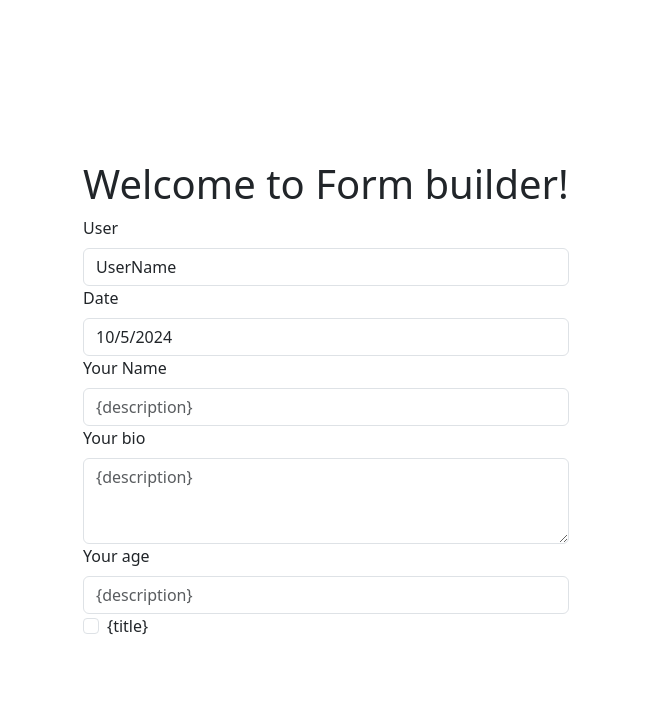
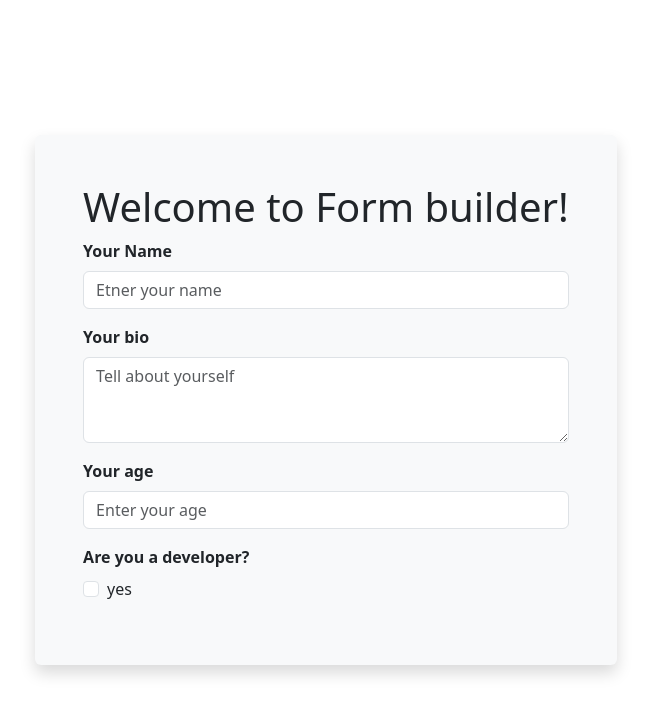
Before and after one commit to georgdronov/CourseProject, a React (Create React App) app in the folder client/: page /form-builder in a window 1280 px wide. Shown: the top 714 px of the page, without its empty margins (314-965 px from the left). Built offline with nearby package versions, Linux system fonts and the light colour scheme.

Commit message:
add styles and structure to components

```diff
--- a/client/src/components/questions/CheckboxQuestion.jsx
+++ b/client/src/components/questions/CheckboxQuestion.jsx
@@ -2,10 +2,11 @@ import React from "react";
 import { Form } from "react-bootstrap";
 
 
-export const CheckboxQuestion = ({ title }) => {
+export const CheckboxQuestion = ({ title, props }) => {
   return (
-    <Form.Group>
-      <Form.Check type="checkbox" label="{title}" />
+    <Form.Group className="mb-3">
+      <Form.Label className="fw-bold">{title}</Form.Label>
+      <Form.Check type="checkbox" label={props} />
     </Form.Group>
   );
 };
--- a/client/src/components/questions/DateField.jsx
+++ b/client/src/components/questions/DateField.jsx
@@ -1,13 +1,12 @@
 import React from "react";
 import { Form } from "react-bootstrap";
-
 
 export const DateField = (props) => {
   const currentDate = new Date().toLocaleDateString();
 
   return (
-    <Form.Group>
-      <Form.Label>Date</Form.Label>
+    <Form.Group className="mb-2">
+      <Form.Label className="fw-bold">Date</Form.Label>
       <Form.Control type="text" value={currentDate} readOnly />
     </Form.Group>
   );
--- a/client/src/components/questions/MultiLineQuestion.jsx
+++ b/client/src/components/questions/MultiLineQuestion.jsx
@@ -3,9 +3,9 @@ import { Form } from "react-bootstrap";
 
 export const MultiLineQuestion = ({ title, description }) => {
   return (
-    <Form.Group>
-      <Form.Label>{title}</Form.Label>
-      <Form.Control as="textarea" rows={3} placeholder="{description}" />
+    <Form.Group className="mb-3">
+      <Form.Label className="fw-bold">{title}</Form.Label>
+      <Form.Control as="textarea" rows={3} placeholder={description} />
     </Form.Group>
   );
 };
--- a/client/src/components/questions/NumberQuestion.jsx
+++ b/client/src/components/questions/NumberQuestion.jsx
@@ -3,9 +3,9 @@ import { Form } from "react-bootstrap";
 
 export const NumberQuestion = ({ title, description }) => {
   return (
-    <Form.Group>
-      <Form.Label>{title}</Form.Label>
-      <Form.Control type="number" min={0} placeholder="{description}" />
+    <Form.Group className="mb-3">
+      <Form.Label className="fw-bold">{title}</Form.Label>
+      <Form.Control type="number" min={0} placeholder={description} />
     </Form.Group>
   );
 };
--- a/client/src/components/questions/SingleLineQuestion.jsx
+++ b/client/src/components/questions/SingleLineQuestion.jsx
@@ -3,9 +3,9 @@ import { Form } from "react-bootstrap";
 
 export const SingleLineQuestion = ({ title, description }) => {
   return (
-    <Form.Group>
-      <Form.Label>{title}</Form.Label>
-      <Form.Control type="text" placeholder="{description}" />
+    <Form.Group className="mb-3">
+      <Form.Label className="fw-bold">{title}</Form.Label>
+      <Form.Control type="text" placeholder={description} />
     </Form.Group>
   );
 };
--- a/client/src/components/questions/UserInfoField.jsx
+++ b/client/src/components/questions/UserInfoField.jsx
@@ -3,8 +3,8 @@ import { Form } from "react-bootstrap";
 
 export const UserInfoField = ({ user }) => {
   return (
-    <Form.Group>
-      <Form.Label>User</Form.Label>
+    <Form.Group className="mb-2">
+      <Form.Label className="fw-bold">User</Form.Label>
       <Form.Control type="text" value={user} readOnly />
     </Form.Group>
   );
--- a/client/src/pages/FormBuilder.jsx
+++ b/client/src/pages/FormBuilder.jsx
@@ -3,21 +3,25 @@ import { Container, Row, Col, Form } from "react-bootstrap";
 
 // Components
 import { CheckboxQuestion } from "../components/questions/CheckboxQuestion.jsx";
-import { DateField } from "../components/questions/DateField.jsx";
 import { MultiLineQuestion } from "../components/questions/MultiLineQuestion.jsx";
 import { NumberQuestion } from "../components/questions/NumberQuestion.jsx";
 import { SingleLineQuestion } from "../components/questions/SingleLineQuestion.jsx";
-import { UserInfoField } from "../components/questions/UserInfoField.jsx";
+// import { DateField } from "../components/questions/DateField.jsx";
+// import { UserInfoField } from "../components/questions/UserInfoField.jsx";
 
 export const FormBuilder = (props) => {
   return (
     <Container className="d-flex justify-content-center align-items-center min-vh-100">
       <Row>
         <Col>
+          <div className="shadow bg-light p-5 rounded">
             <h1 className="text-center">Welcome to Form builder!</h1>
             <Form>
+              {/* <div className="mb-5">
                 <UserInfoField user="UserName" />
                 <DateField />
+              </div> */}
+              <div>
                 <SingleLineQuestion
                   title="Your Name"
                   description="Etner your name"
@@ -27,8 +31,10 @@ export const FormBuilder = (props) => {
                   description="Tell about yourself"
                 />
                 <NumberQuestion title="Your age" description="Enter your age" />
-            <CheckboxQuestion title="Are you a developer?" />
+                <CheckboxQuestion title="Are you a developer?" props={"yes"} />
+              </div>
             </Form>
+          </div>
         </Col>
       </Row>
     </Container>
```
Lines whose indentation alone changed are shown as unchanged.
